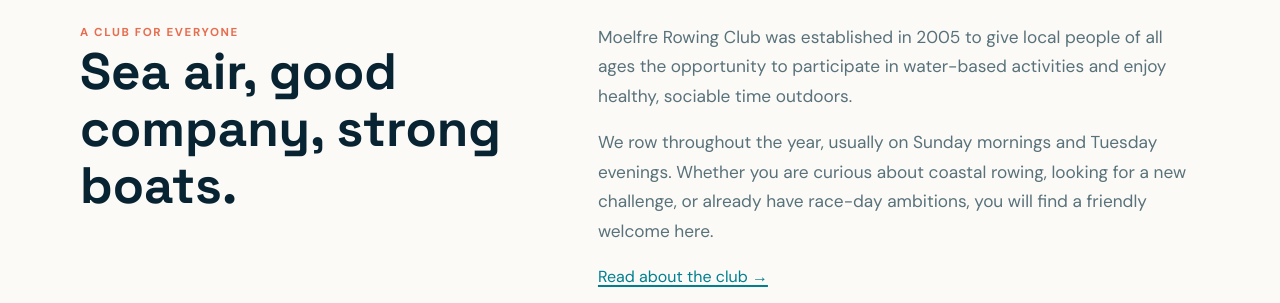
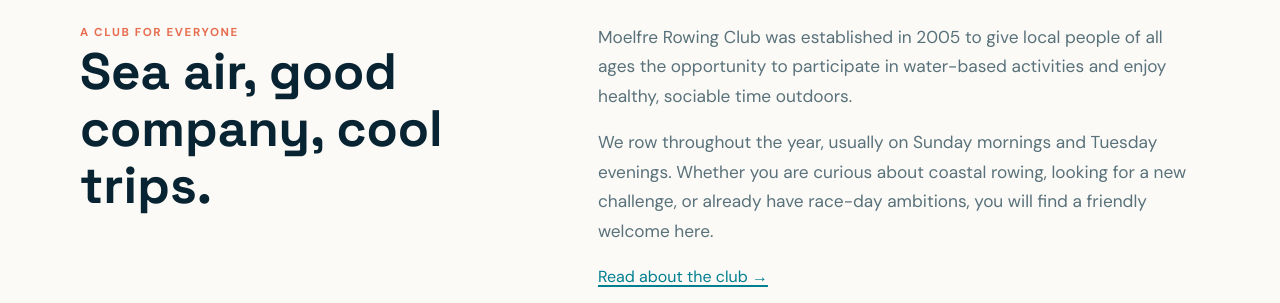
Before and after one commit to rhwyfomoelfre/rhwyfomoelfre.github.io, a Jekyll site: the page built from index.md, in a window 1280 px wide. Shown: the part 692-995 px from the top of the page. Built offline with Jekyll 4.4.1, drawn with Linux system fonts in a browser that asks for light colours.

Commit message:
Update intro section text to enhance club description

```diff
--- a/index.md
+++ b/index.md
@@ -11,7 +11,7 @@ title: Home
 <script src="{{ '/assets/js/slider.js' | relative_url }}" defer></script>
 <section class="intro">
   <div class="shell intro-grid">
-    <div><div class="section-label">A club for everyone</div><h2>Sea air, good company, strong boats.</h2></div>
+    <div><div class="section-label">A club for everyone</div><h2>Sea air, good company, cool trips.</h2></div>
     <div><p>Moelfre Rowing Club was established in 2005 to give local people of all ages the opportunity to participate in water-based activities and enjoy healthy, sociable time outdoors.</p><p>We row throughout the year, usually on Sunday mornings and Tuesday evenings. Whether you are curious about coastal rowing, looking for a new challenge, or already have race-day ambitions, you will find a friendly welcome here.</p><a href="{{ '/about/' | relative_url }}">Read about the club &rarr;</a></div>
   </div>
 </section>
```
